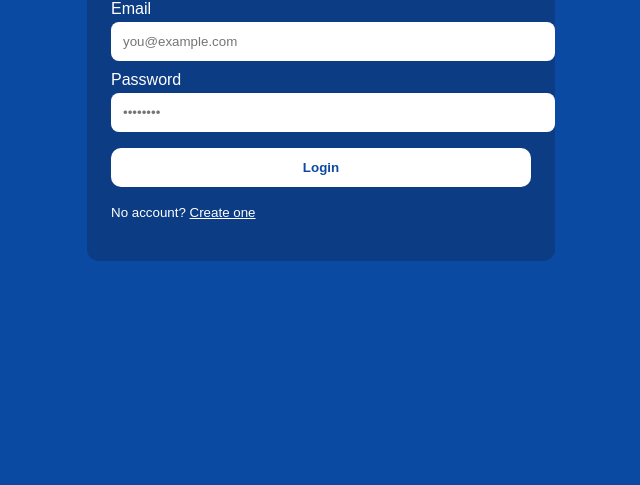
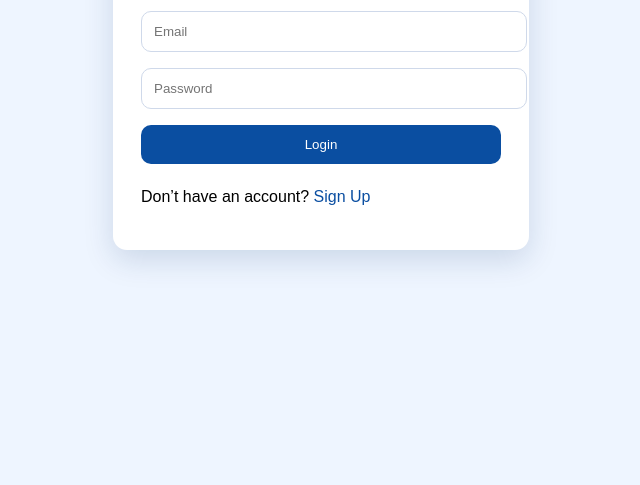
Before and after one commit to acroofing2020-del/Tackletarts-giveaway, a website: page public/login.html in a window 1280 px wide. Shown: the part 315-800 px from the top of the page, without its empty margins (319-959 px from the left). Drawn offline with Linux system fonts and the light colour scheme.

Commit message:
Update login.html

```diff
--- a/public/login.html
+++ b/public/login.html
@@ -2,43 +2,46 @@
 <html lang="en">
 <head>
   <meta charset="UTF-8" />
-  <title>Login • TackleTarts</title>
+  <title>Login - TackleTarts</title>
   <meta name="viewport" content="width=device-width, initial-scale=1" />
   <style>
-    body { margin:0; font-family: Arial, sans-serif; background:#0a4aa3; color:#fff; display:grid; place-items:center; min-height:100vh; }
-    .box { width:100%; max-width:420px; background:#0b3c84; padding:24px; border-radius:12px; }
-    label { display:block; margin:10px 0 4px; }
-    input { width:100%; padding:12px; border-radius:8px; border:none; }
-    button { margin-top:16px; padding:12px; width:100%; border:none; border-radius:10px; background:#fff; color:#0a4aa3; font-weight:700; }
-    a { color:#fff; }
+    body { font-family: Arial, sans-serif; background:#eef5ff; display:grid; place-items:center; min-height:100vh; margin:0; }
+    .card { background:#fff; width:360px; padding:28px; border-radius:14px; box-shadow: 0 10px 30px rgba(8, 47, 104, .15); }
+    h1 { margin:0 0 18px; color:#0a4ea1; }
+    input, button { width:100%; padding:12px; margin:8px 0; border-radius:10px; border:1px solid #cfd9ea; }
+    button { background:#0a4ea1; color:#fff; border:none; cursor:pointer; }
+    button:hover { opacity:.95; }
+    a { color:#0a4ea1; text-decoration:none; }
   </style>
 </head>
 <body>
-  <div class="box">
-    <h2>Login</h2>
-    <label>Email</label>
-    <input id="email" type="email" placeholder="you@example.com" />
-    <label>Password</label>
-    <input id="password" type="password" placeholder="••••••••" />
-    <button id="loginBtn">Login</button>
-    <p><small>No account? <a href="/signup.html">Create one</a></small></p>
+  <div class="card">
+    <h1>Login</h1>
+    <input id="email" type="email" placeholder="Email" />
+    <input id="password" type="password" placeholder="Password" />
+    <button onclick="login()">Login</button>
+    <p>Don’t have an account? <a href="/signup.html">Sign Up</a></p>
   </div>
 
   <script>
-    document.getElementById("loginBtn").addEventListener("click", async () => {
+    async function login() {
       const email = document.getElementById("email").value.trim();
       const password = document.getElementById("password").value;
+
       const res = await fetch("/api/login", {
-        method:"POST",
-        headers:{ "Content-Type":"application/json" },
+        method: "POST",
+        headers: {"Content-Type":"application/json"},
         body: JSON.stringify({ email, password })
       });
       const data = await res.json();
       if (!res.ok) return alert(data.error || "Login failed");
-      // Route based on role
-      if (data.role === "admin") window.location.href = "/admin.html";
-      else window.location.href = "/dashboard.html";
-    });
+
+      if (data.role === "admin") {
+        location.href = "/admin.html";
+      } else {
+        location.href = "/dashboard.html";
+      }
+    }
   </script>
 </body>
 </html>
```
